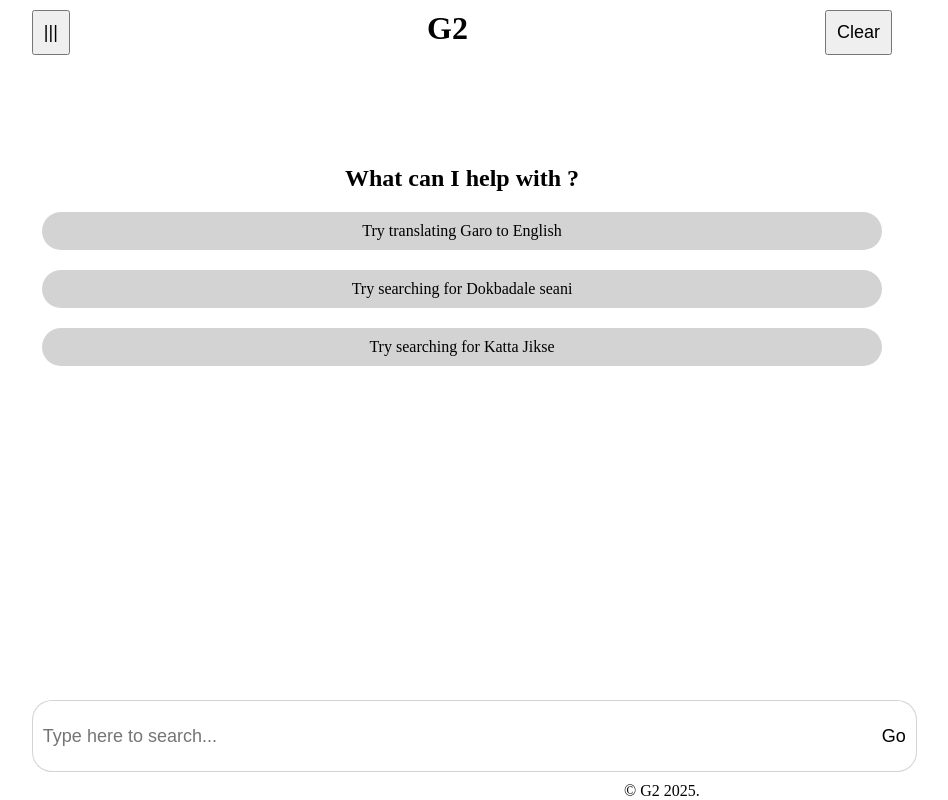
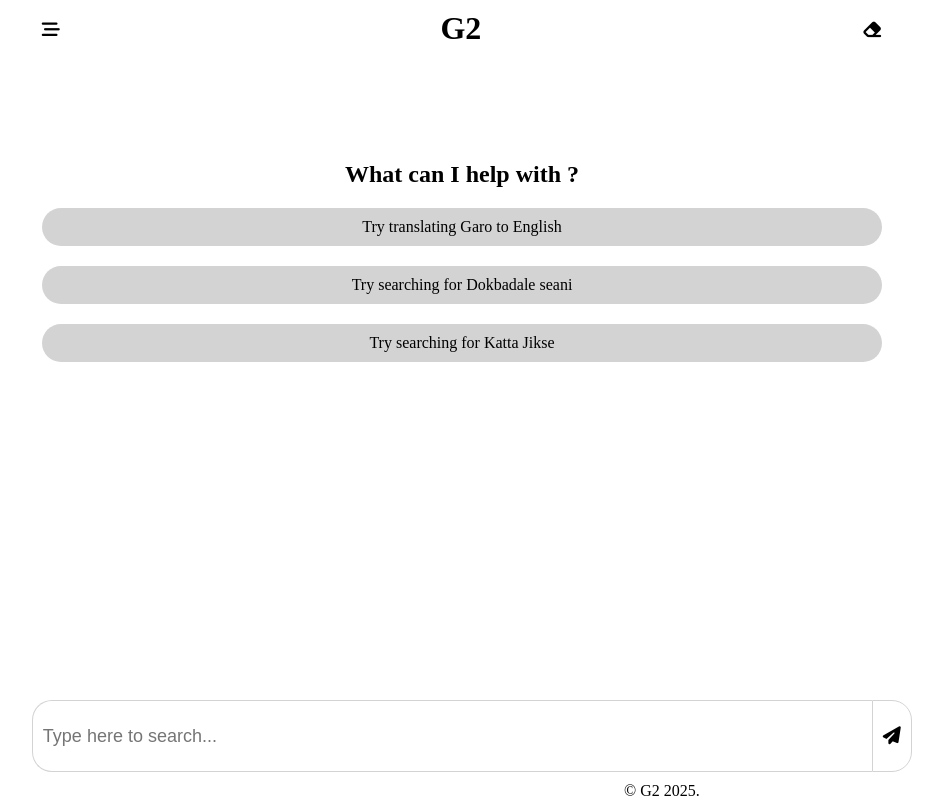
Before and after one commit to Ampte/g2, a React (Vite) app: page / in a window 1280 px wide. Shown: the whole page, without its empty margins (178-1126 px from the left). Built offline with nearby package versions, Linux system fonts and the light colour scheme.

Commit message:
Add new icons

```diff
--- a/index.html
+++ b/index.html
@@ -5,7 +5,7 @@
     <link rel="icon" type="image/svg+xml" href="/vite.svg" />
     <link rel="stylesheet" href="https://cdnjs.cloudflare.com/ajax/libs/font-awesome/6.7.2/css/all.min.css" integrity="sha512-Evv84Mr4kqVGRNSgIGL/F/aIDqQb7xQ2vcrdIwxfjThSH8CSR7PBEakCr51Ck+w+/U6swU2Im1vVX0SVk9ABhg==" crossorigin="anonymous" referrerpolicy="no-referrer" />
     <meta name="viewport" content="width=device-width, initial-scale=1.0" />
-    <title>chesThrift</title>
+    <title>G2</title>
   </head>
   <body>
     <div id="root"></div>
--- a/src/App.css
+++ b/src/App.css
@@ -27,6 +27,12 @@
 .menu-btn{
   padding: 10px;
   font-size: large;
+  border: none;
+  background-color: white;
+}
+
+.menu-btn:hover{
+  background-color: lightgrey;
 }
 
 .clear{
@@ -36,6 +42,12 @@
 .clear-btn{
   font-size: large;
   padding: 10px;
+  border: none;
+  background-color: white;
+}
+
+.clear-btn:hover{
+  background-color: lightgrey;
 }
 
 .greet{
@@ -87,7 +99,6 @@ form{
   padding: 10px;
   background-color: white;
   border: 1px solid lightgrey;
-  border-left: none;
   border-top-right-radius: 20px;
   border-bottom-right-radius: 20px;
 }
@@ -121,6 +132,10 @@ form{
   border-radius: 20px;
 }
 
+.footer{
+  display: none;
+}
+
 @media(min-width: 1000px){
   .body{
     display: grid;
@@ -142,4 +157,7 @@ form{
     width: 65%;
     height: 50px;
   }
+  .footer{
+    display: block;
+  }
 }
--- a/src/components/home.jsx
+++ b/src/components/home.jsx
@@ -71,13 +71,13 @@ const Home = () => {
             <div className='center-content'>
             <div className='header'>
                 <div className='menu'>
-                    <button className='menu-btn'>|||</button>
+                    <button className='menu-btn'><i class="fa-solid fa-bars-staggered" style={{fontSize: "large"}}></i></button>
                 </div>
                 <div className='logo'>
                     <h1>G2</h1>
                 </div>
                 <div className='clear'>
-                    <button className='clear-btn' onClick={clearItem}>Clear</button>
+                    <button className='clear-btn' onClick={clearItem}><i class="fa-solid fa-eraser" style={{fontSize: "large"}}></i></button>
                 </div>
             </div>
             <div className='chat-box'>
@@ -97,7 +97,7 @@ const Home = () => {
             <div className='input-fields'>
                 <form onSubmit={handleSubmit}>
                     <input type='text' name='text' onChange={handleChange} className='text' placeholder='Type here to search...' required/>
-                    <button type='submit' className='submit-btn'>Go</button>
+                    <button type='submit' className='submit-btn'><i class="fa-solid fa-paper-plane" style={{fontSize: "large"}}></i></button>
                 </form>
                 <div className='footer'>
                     <p style={{textAlign: 'center'}}>&copy; G2 2025.</p>
```
